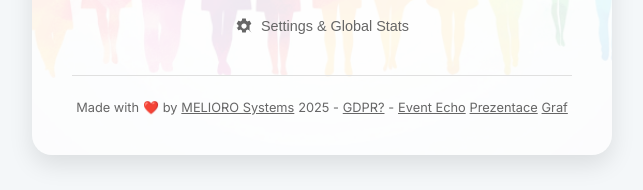
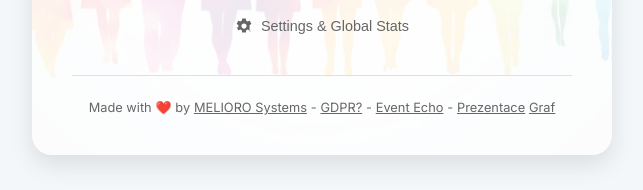
Before and after one commit to MELIORO-systems/demo-event-echo, a plain HTML site: page app/index.html in a window 1280 px wide. Shown: the part 513-703 px from the top of the page, without its empty margins (318-961 px from the left). Drawn offline with Linux system fonts and the light colour scheme; no server answers.

Commit message:
Update index.html

```diff
--- a/app/index.html
+++ b/app/index.html
@@ -69,7 +69,7 @@
         </div>
 
         <footer class="app-footer">
-            <span>Made with <span class="heart-icon">❤️</span> by <a href="https://melioro.cz" target="_blank" rel="noopener noreferrer">MELIORO Systems</a> 2025 - <a href="#" id="gdpr-link">GDPR?</a> - <a href="https://eventecho.cz" target="_blank" rel="noopener noreferrer">Event Echo</a> <a href="zobraz-kod.html" target="_blank" data-config-key="showPresentationLink">Prezentace</a> <a href="zobraz-graf.html" target="_blank" data-config-key="showGraphLink">Graf</a></span>
+            <span>Made with <span class="heart-icon">❤️</span> by <a href="https://melioro.cz" target="_blank" rel="noopener noreferrer">MELIORO Systems</a> - <a href="#" id="gdpr-link">GDPR?</a> - <a href="https://eventecho.cz" target="_blank" rel="noopener noreferrer">Event Echo</a> - <a href="zobraz-kod.html" target="_blank" data-config-key="showPresentationLink">Prezentace</a> <a href="zobraz-graf.html" target="_blank" data-config-key="showGraphLink">Graf</a></span>
         </footer>
     </div>
 
```
